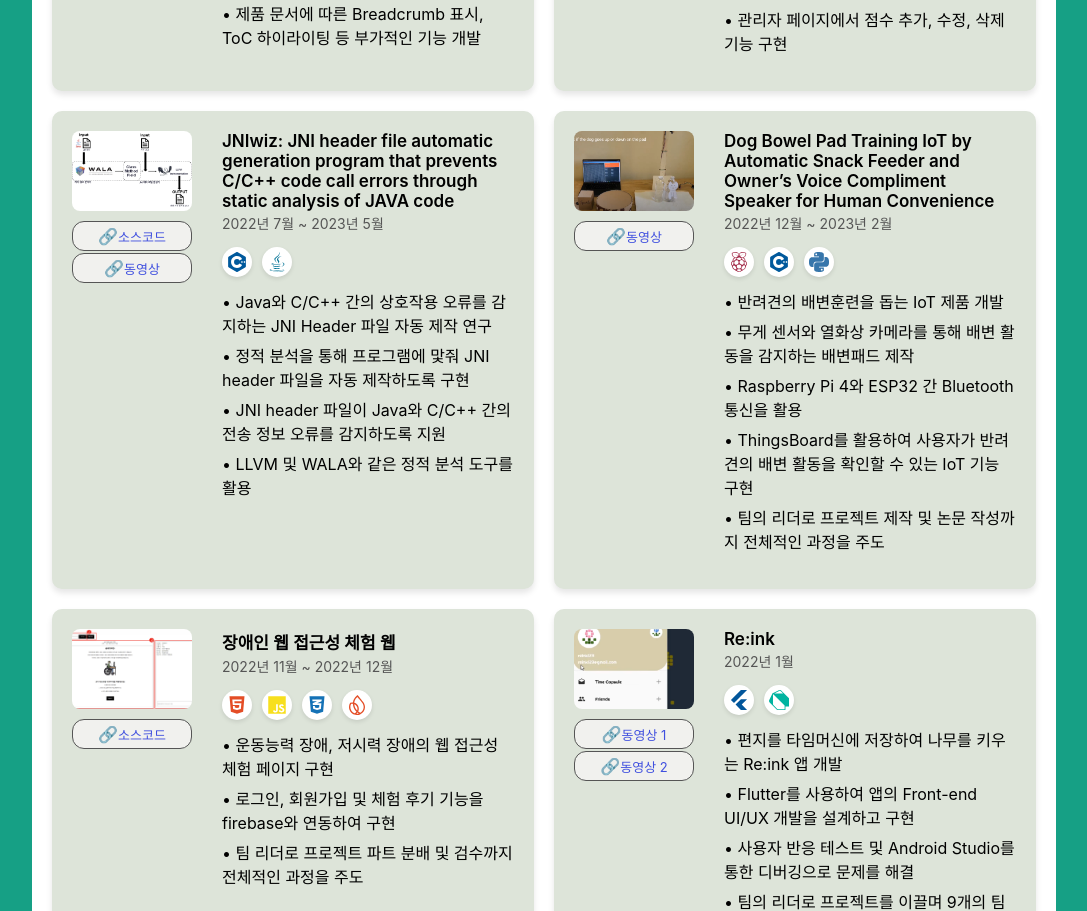
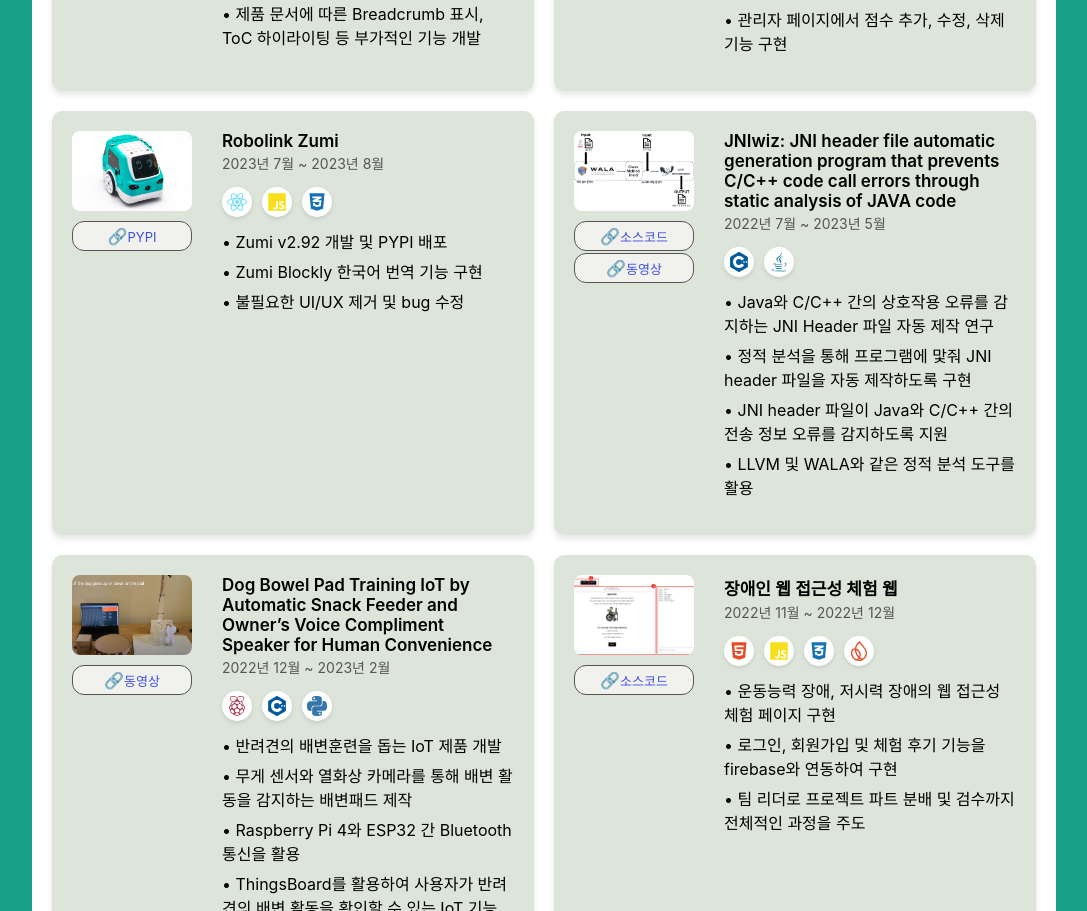
Before and after one commit to green-study/profile, a React (Vite) app: page / in a window 1280 px wide. Shown: the part 2587-3498 px from the top of the page, without its empty margins (96-1183 px from the left). Built offline with nearby package versions, Linux system fonts and the light colour scheme.

Commit message:
update project list

```diff
--- a/src/components/Content/Content.tsx
+++ b/src/components/Content/Content.tsx
@@ -53,6 +53,19 @@ const projects = [
         contribution: ['Spring Boot 기반의 점수판 Full Stack 개발', '상위권 점수 하이라이팅 기능 구현', '모든 참여자의 점수를 스크롤링 방식으로 지속적으로 표시하도록 구현','관리자 페이지에서 점수 추가, 수정, 삭제 기능 구현'],
         hideLink1: true,
         buttonText1: '',
+        hideLink2: true,
+        buttonText2: ''
+    },
+    {
+        imageUrl: 'Zumi.png',
+        projectName: 'Robolink Zumi',
+        date: '2023년 7월 ~ 2023년 8월',
+        languages: ['React', 'JavaScript', 'CSS'],
+        link1: 'https://pypi.org/project/zumidashboard/#history',
+        link2: '',
+        contribution: ['Zumi v2.92 개발 및 PYPI 배포', 'Zumi Blockly 한국어 번역 기능 구현', '불필요한 UI/UX 제거 및 bug 수정'],
+        hideLink1: false,
+        buttonText1: 'PYPI',
         hideLink2: true,
         buttonText2: ''
     },
```
Also changed, not shown: public/Zumi.png (added).
